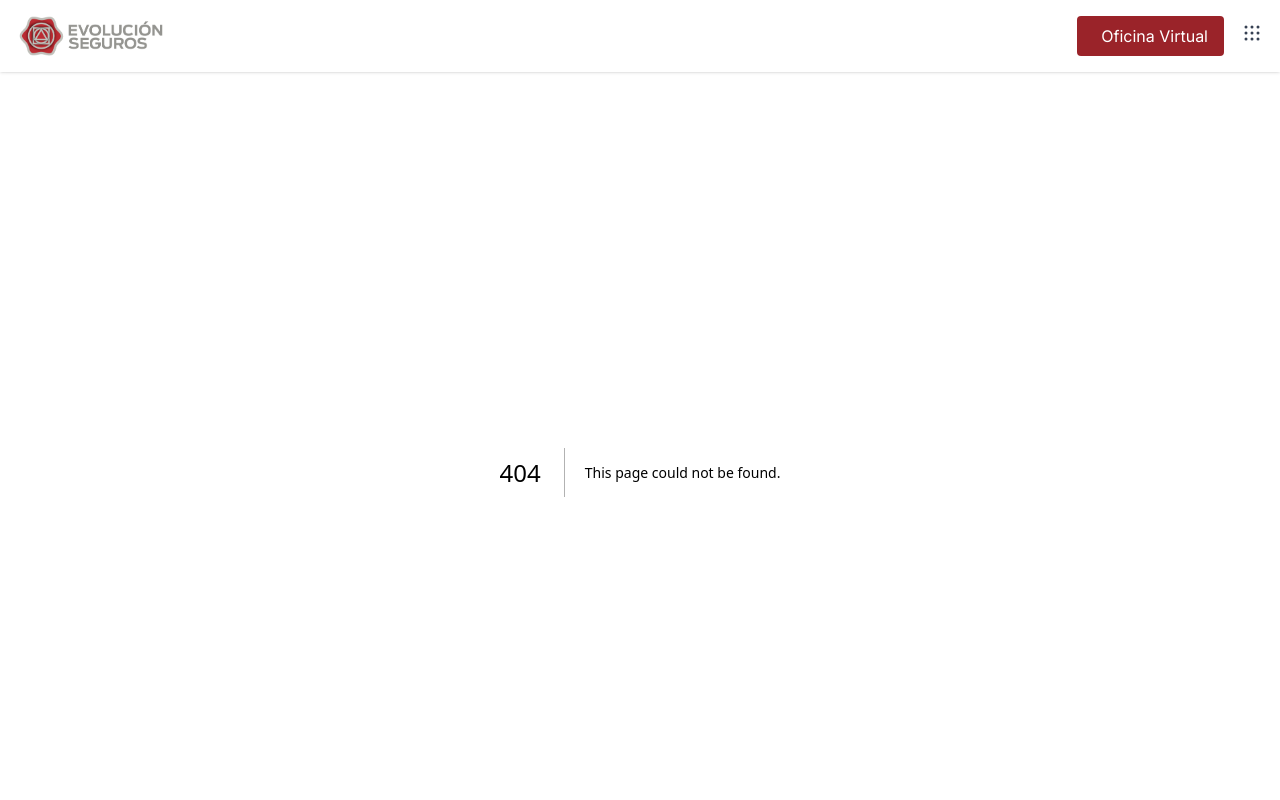
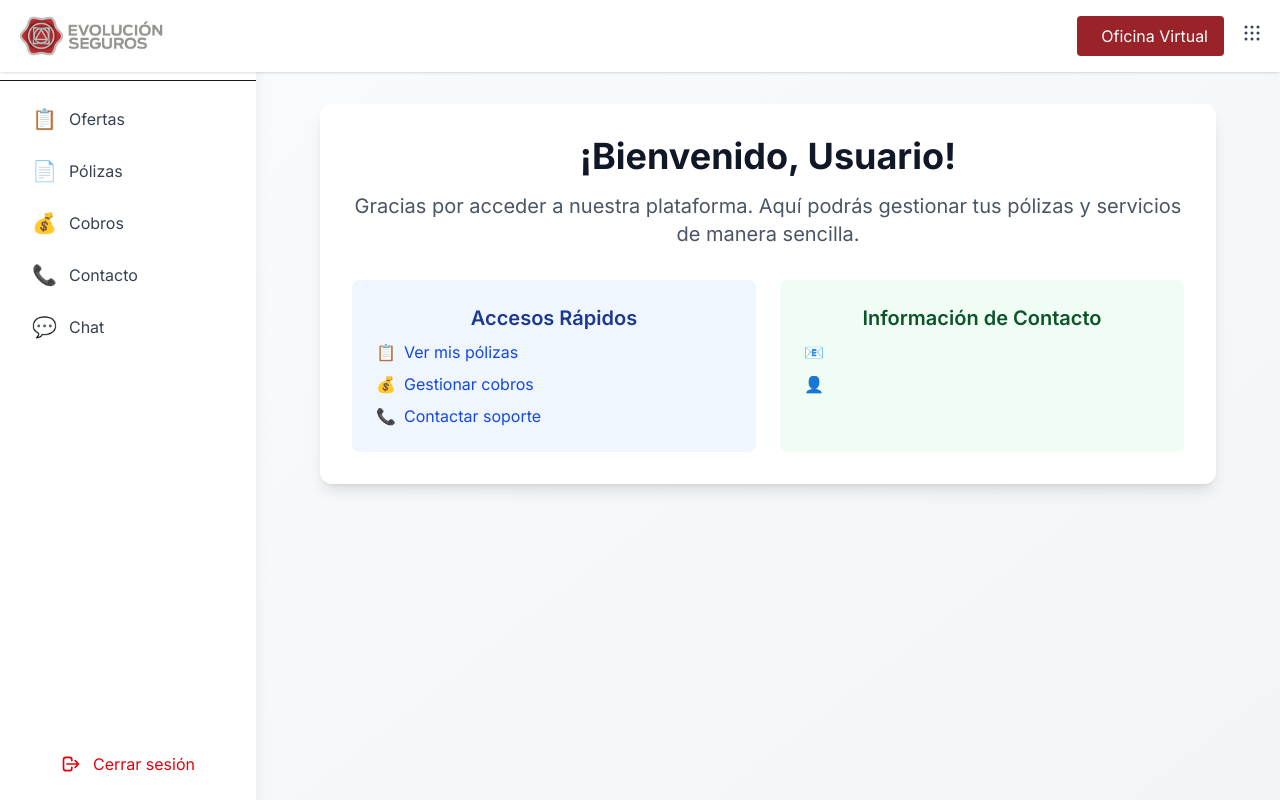
Before and after one commit to virutarasewiez/test-evo-web, a Next.js app: page /login/ingreso/bienvenida in a window 1280 px wide. Before the commit this address had no page. Shown: the top 800 px of the page. Built offline with nearby package versions, Linux system fonts and the light colour scheme; sample sign-in values are in the browser's storage; grey boxes are pictures that could not be loaded.

Commit message:
ya funciona dashboard

```diff
--- /dev/null
+++ b/src/app/login/ingreso/bienvenida/page.tsx
@@ -0,0 +1,102 @@
+'use client';
+
+import { useEffect, useState } from 'react';
+import { useRouter } from 'next/navigation';
+import Sidebar from '../../components/Sidebar';
+
+interface UserData {
+  Nombre: string | null;
+  Apellido: string;
+  Mail: string;
+  session_token: string;
+}
+
+export default function BienvenidaPage() {
+  const router = useRouter();
+  const [userData, setUserData] = useState<UserData | null>(null);
+  const [loading, setLoading] = useState(true);
+
+  useEffect(() => {
+    const storedData = localStorage.getItem('userData');
+    if (!storedData) {
+      router.push('/login');
+      return;
+    }
+
+    try {
+      const parsedData = JSON.parse(storedData);
+      setUserData(parsedData);
+    } catch (err) {
+      console.error('Error al parsear los datos del usuario:', err);
+      router.push('/login');
+    } finally {
+      setLoading(false);
+    }
+  }, [router]);
+
+  if (loading) {
+    return (
+      <div className="flex">
+        <Sidebar />
+        <div className="flex-1 ml-64 min-h-screen bg-gradient-to-br from-gray-50 to-gray-100 flex items-center justify-center">
+          <div className="flex items-center space-x-4">
+            <div className="animate-spin rounded-full h-8 w-8 border-b-2 border-blue-500"></div>
+            <span className="text-lg text-gray-600">Cargando...</span>
+          </div>
+        </div>
+      </div>
+    );
+  }
+
+  return (
+    <div className="flex">
+      <Sidebar />
+      <div className="flex-1 ml-64 min-h-screen bg-gradient-to-br from-gray-50 to-gray-100 p-8">
+        <div className="max-w-4xl mx-auto">
+          <div className="bg-white rounded-xl shadow-lg p-8">
+            <div className="text-center">
+              <h1 className="text-4xl font-bold text-gray-900 mb-4">
+                ¡Bienvenido, {userData?.Nombre || 'Usuario'}!
+              </h1>
+              <p className="text-xl text-gray-600 mb-8">
+                Gracias por acceder a nuestra plataforma. Aquí podrás gestionar tus pólizas y servicios de manera sencilla.
+              </p>
+              <div className="grid grid-cols-1 md:grid-cols-2 gap-6">
+                <div className="bg-blue-50 rounded-lg p-6">
+                  <h2 className="text-xl font-semibold text-blue-900 mb-2">Accesos Rápidos</h2>
+                  <ul className="space-y-2">
+                    <li className="flex items-center text-blue-700">
+                      <span className="mr-2">📋</span>
+                      Ver mis pólizas
+                    </li>
+                    <li className="flex items-center text-blue-700">
+                      <span className="mr-2">💰</span>
+                      Gestionar cobros
+                    </li>
+                    <li className="flex items-center text-blue-700">
+                      <span className="mr-2">📞</span>
+                      Contactar soporte
+                    </li>
+                  </ul>
+                </div>
+                <div className="bg-green-50 rounded-lg p-6">
+                  <h2 className="text-xl font-semibold text-green-900 mb-2">Información de Contacto</h2>
+                  <ul className="space-y-2">
+                    <li className="flex items-center text-green-700">
+                      <span className="mr-2">📧</span>
+                      {userData?.Mail}
+                    </li>
+                    <li className="flex items-center text-green-700">
+                      <span className="mr-2">👤</span>
+                      {userData?.Nombre} {userData?.Apellido}
+                    </li>
+                  </ul>
+                </div>
+              </div>
+            </div>
+          </div>
+        </div>
+      </div>
+    </div>
+  );
+}
--- a/src/app/login/ingreso/page.tsx
+++ b/src/app/login/ingreso/page.tsx
@@ -7,8 +7,8 @@ export default function IngresoPage() {
   const router = useRouter();
 
   useEffect(() => {
-    // Redirigir a la página de pólizas
-    router.push('/login/ingreso/polizas');
+    // Redirigir a la página de bienvenida
+    router.push('/login/ingreso/bienvenida');
   }, [router]);
 
   return (
```
